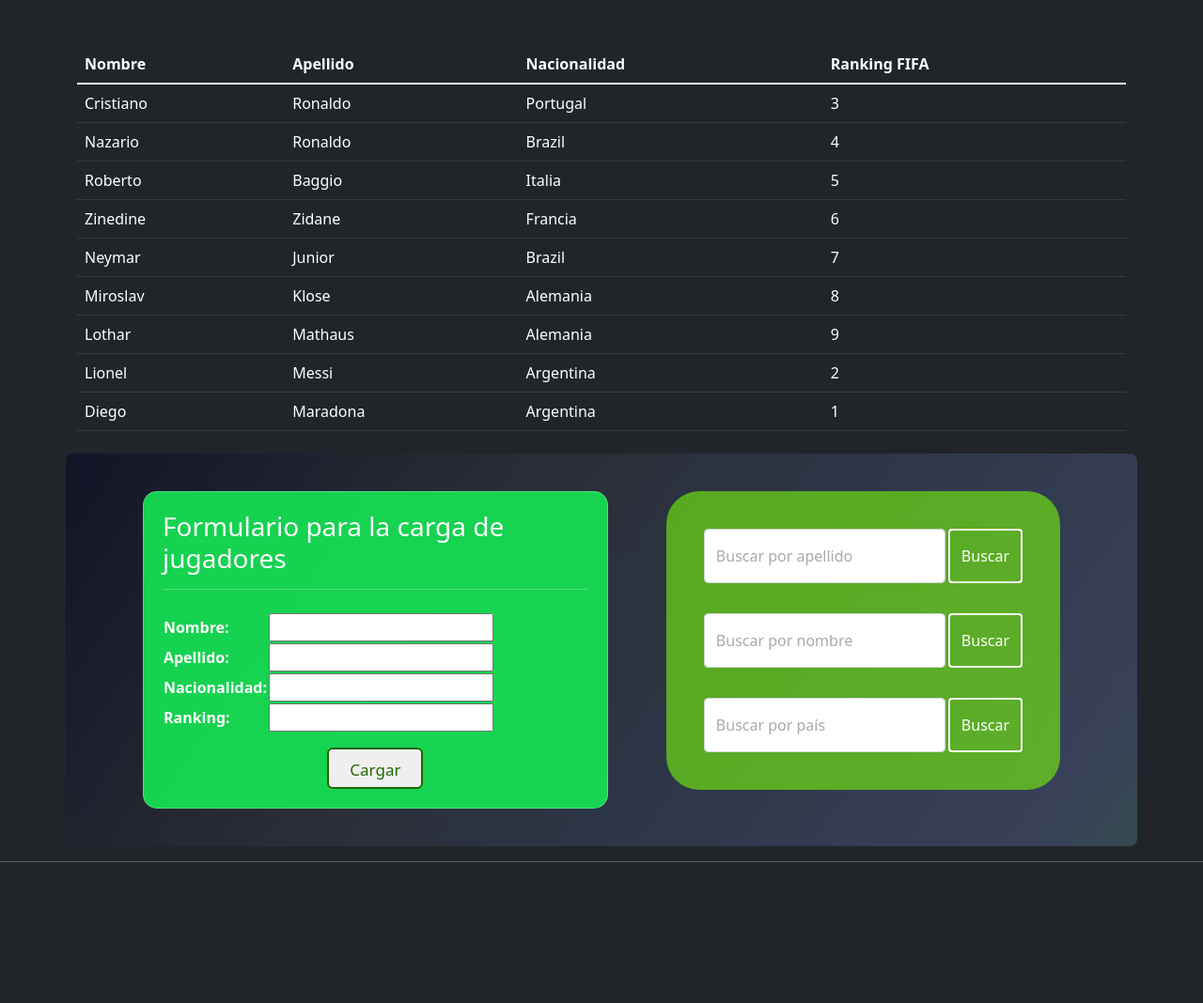
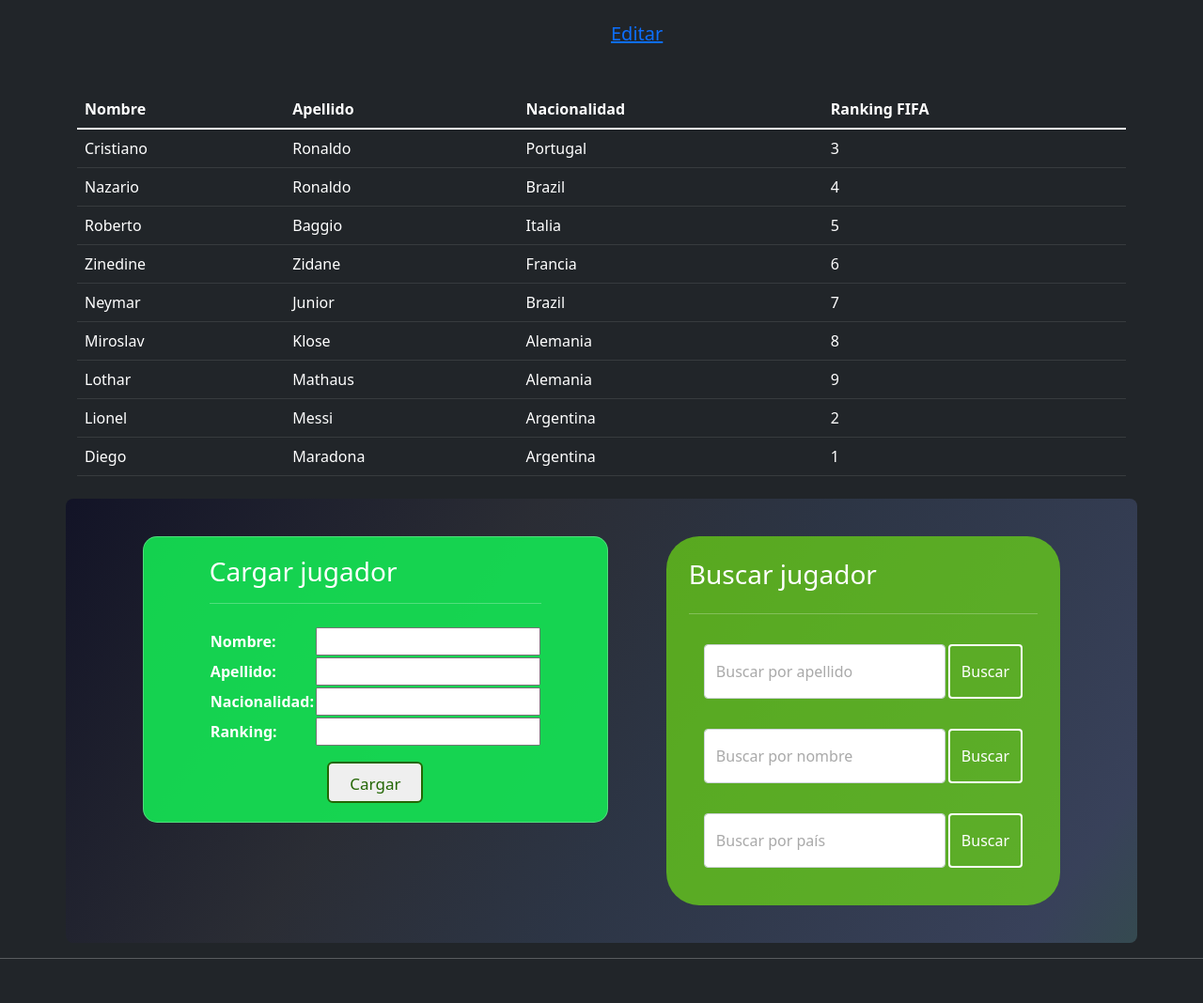
Before and after one commit to BaltaKlixJones/Proyecto-Final, a Django app: page /persona in a window 1280 px wide. Shown: the part 92-1160 px from the top of the page at 94% size. Before the commit the page ends 1010 px from the top, so only its background shows below. Run offline with Django 4.2, Linux system fonts and the light colour scheme; data comes from the database, SQL or seed files in the repository; both versions use the stored data as it was after the commit.

Commit message:
CRUD creado

```diff
--- a/Personas/templates/Personas/persona.html
+++ b/Personas/templates/Personas/persona.html
@@ -7,7 +7,11 @@
 {% endblock %}
 
 {% block contenidoQueCambia %}
+<br>
+<h5 style="text-indent: 650px;">
+    <a href="{% url 'leerPersonas' %}">Editar</a>
 
+</h5>
     <div class="container mt-5">
         <table class="table table-dark table-hover">
             <thead>
@@ -40,11 +44,13 @@
                             {{jugador.ranking}}
                         </td>
                     </tr>
+
                 {% endfor %}
             </tbody>
 
         </table>
     </div>
+
 
 
     <div class="container mt-4 d-flex flex-row justify-content-evenly  align-items-start buscaYcarga">
@@ -55,7 +61,7 @@
             {% endif%}
 
                     <form action="" method="POST" class="">{% csrf_token %}
-                        <h3 class="mb-1">Formulario para la carga de jugadores</h3>
+                        <h3 class="mb-1">Cargar jugador</h3>
                         <hr class="mb-4">
                             <table class="">
                                 <div class="formulario_inputs">
@@ -68,7 +74,11 @@
                     </form>
                 </div>
 
-        <div class="d-flex flex-column formBuscaJugadores p-4">
+
+
+    <div class="d-flex flex-column formBuscaJugadores p-4">
+            <h3>Buscar jugador</h3>
+            <hr>
             <form action="{% url 'buscar' %}" method="GET" class="d-flex flex-row-reverse p-3 cuadroBusqueda">
                 <div class="d-flex flex-row form-floating">
                     <input type="text" name="apellido" id="floatingInput" class="form-control" placeholder="Buscar por apellido">
@@ -92,10 +102,8 @@
                     <button type="submit" class="btn btn-outline-primary btnBuscar">Buscar</button>
                 </div>
             </form>
-        </div>
     </div>
-
-
+</div>
 
 
 {% endblock %}
--- a/Personas/urls.py
+++ b/Personas/urls.py
@@ -1,13 +1,13 @@
 from django import views
 from django.urls import path
-from Personas.views import inicio,persona,nosotros, buscar, buscaNombre, buscaPais, torneo, buscarTorneoY, buscarTorneoJ, buscarTorneoN, campeones
+from Personas.views import *
 
 
 
 
 urlpatterns = [
     path('', inicio, name="Inicio"),
-    path('campeones', campeones, name="Campeones"),
+    path('campeones/', campeones, name="Campeones"),
     path('nosotros', nosotros, name="Contacto"),
     path('persona', persona, name="Persona"),
     path('buscar', buscar, name="buscar"),
@@ -17,4 +17,7 @@ urlpatterns = [
     path('BuscartorneoN', buscarTorneoN, name="buscarTorneoN"),
     path('BuscartorneoJ', buscarTorneoJ, name="buscarTorneoJ"),
     path('torneo', torneo, name="Torneo"),
+    path('leerpersonas/', leerPersonas , name="leerPersonas"),
+    path('elminarPersona/<id>', eliminarPersonas , name="eliminarPersonas"),
+    path('editarPersona/<id>', editarPersonas , name="editarPersona"),
 ]
--- a/Personas/views.py
+++ b/Personas/views.py
@@ -2,7 +2,7 @@ from django.http import HttpResponse
 from django.shortcuts import render
 
 from Personas.forms import PersonaFormulario, TorneoFormulario, CampeonesFormulario
-from .models import Persona, Torneo, Campeones
+from .models import *
 
 
 
@@ -118,3 +118,40 @@ def campeones(request):
         formularioCampeones = CampeonesFormulario()
 
     return render(request, "Personas/campeones.html", {"formularioCampeones":formularioCampeones, "campeones":campeones})
+
+
+# leer jugadores
+
+def leerPersonas(request):
+    persona= Persona.objects.all()
+    print(persona)
+    return render (request ,"Personas/leerPersonas.html", {"persona": persona})
+
+# eliminar jugadores
+
+def eliminarPersonas(request, id):
+    jugador = Persona.objects.get(id= id)
+    jugador.delete()
+    persona= Persona.objects.all()
+    return render (request ,"Personas/leerPersonas.html", {"persona": persona})
+
+
+# editar jugador
+def editarPersonas(request, id):
+    jugador = Persona.objects.get(id=id)
+    if request.method == 'POST':
+        form=PersonaFormulario(request.POST)
+        if form.is_valid():
+
+            info=form.cleaned_data
+            jugador.nombre= info["nombre"]
+            jugador.apellido= info["apellido"]
+            jugador.nacionalidad= info["nacionalidad"]
+            jugador.ranking= info["ranking"]
+            jugador.save()
+            persona= Persona.objects.all()
+            return render (request ,"Personas/leerPersonas.html", {"persona": persona})
+
+    else:
+        form= PersonaFormulario(initial={"nombre": jugador.nombre, "apellido": jugador.apellido, "nacionalidad": jugador.nacionalidad, "ranking":jugador.ranking})
+        return render (request ,"Personas/editarPersona.html", {"formulario": form, "nombre_jugador": jugador.nombre, "apellido_jugador":jugador.apellido, "id":jugador.id})
```
Also changed, not shown: Personas/templates/Personas/editarPersona.html (added, +25 -0 lines), Personas/templates/Personas/leerPersonas.html (added, +33 -0 lines), db.sqlite3.
